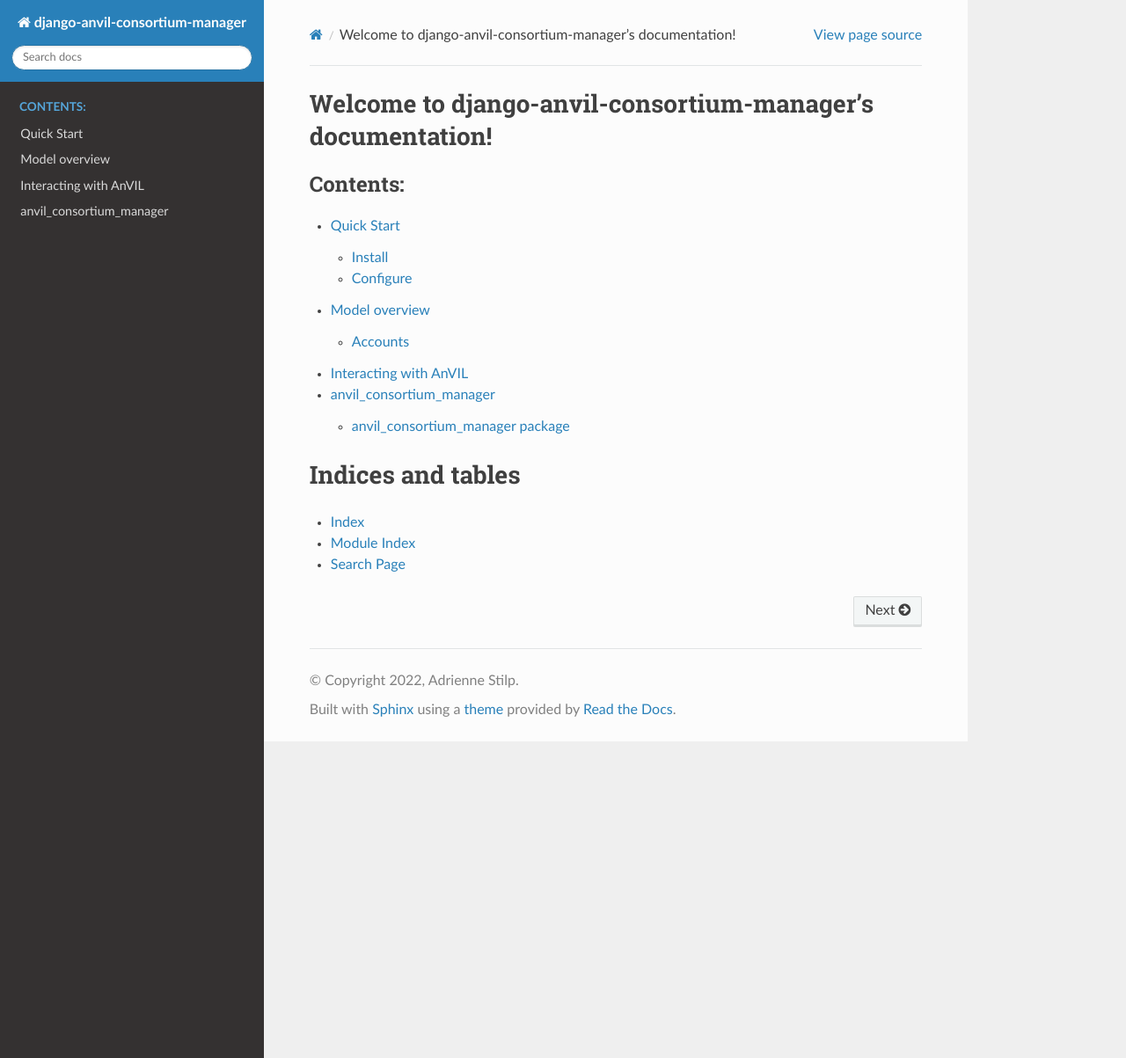
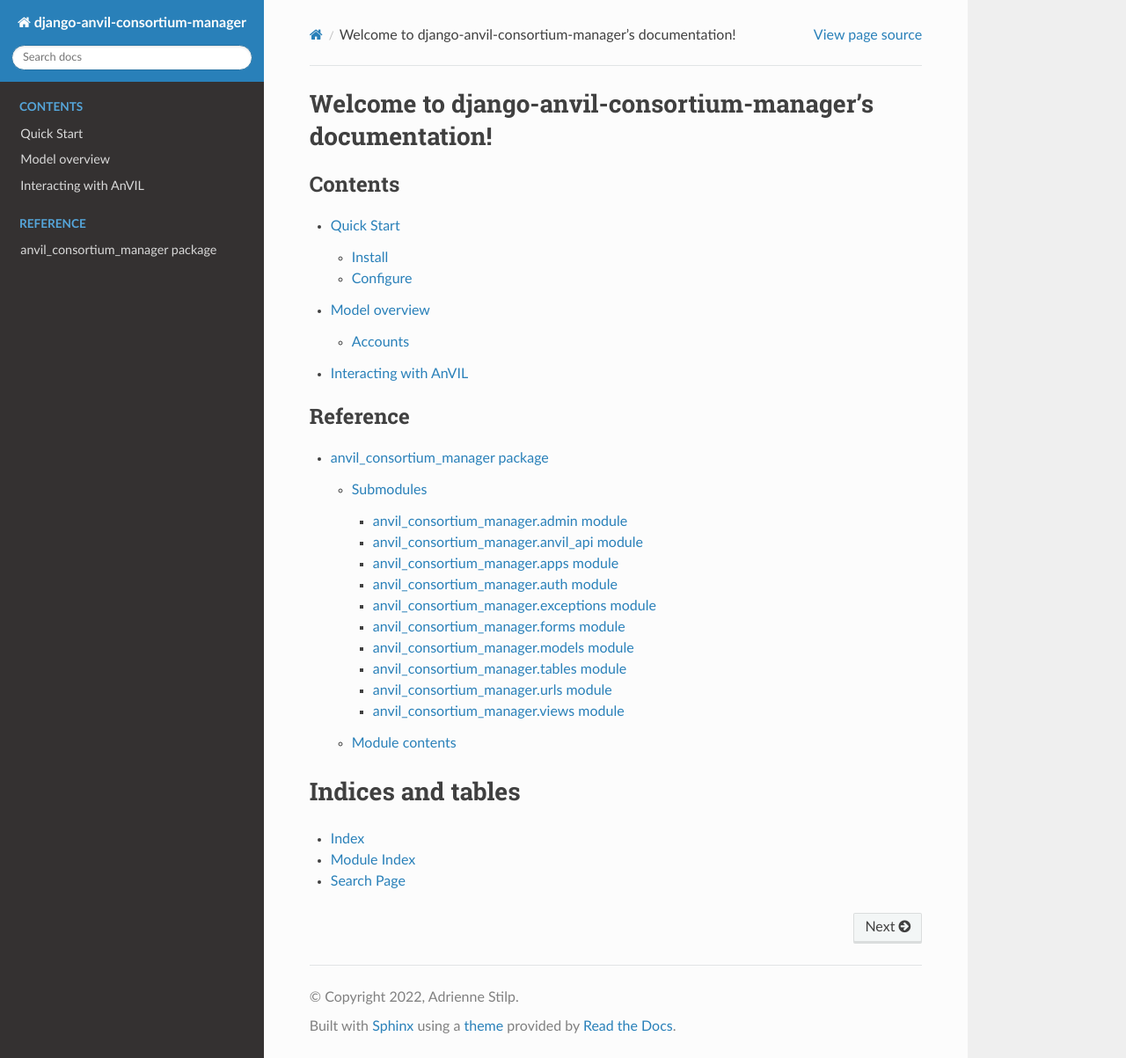
Before and after one commit to UW-GAC/django-anvil-consortium-manager, a Sphinx documentation site: the page built from docs/index.rst, in a window 1280 px wide and 1203 px high. Shown: the whole window at 88% size. Built offline with Sphinx 7.4.7 and the Read the Docs theme 2.0.0, drawn with Linux system fonts in a browser that asks for light colours.

Commit message:
Show apidocs submodules on their own page

```diff
--- /dev/null
+++ b/docs/api/anvil_consortium_manager.admin.rst
@@ -0,0 +1,7 @@
+anvil\_consortium\_manager.admin module
+=======================================
+
+.. automodule:: anvil_consortium_manager.admin
+   :members:
+   :undoc-members:
+   :show-inheritance:
--- /dev/null
+++ b/docs/api/anvil_consortium_manager.anvil_api.rst
@@ -0,0 +1,7 @@
+anvil\_consortium\_manager.anvil\_api module
+============================================
+
+.. automodule:: anvil_consortium_manager.anvil_api
+   :members:
+   :undoc-members:
+   :show-inheritance:
--- /dev/null
+++ b/docs/api/anvil_consortium_manager.apps.rst
@@ -0,0 +1,7 @@
+anvil\_consortium\_manager.apps module
+======================================
+
+.. automodule:: anvil_consortium_manager.apps
+   :members:
+   :undoc-members:
+   :show-inheritance:
--- /dev/null
+++ b/docs/api/anvil_consortium_manager.auth.rst
@@ -0,0 +1,7 @@
+anvil\_consortium\_manager.auth module
+======================================
+
+.. automodule:: anvil_consortium_manager.auth
+   :members:
+   :undoc-members:
+   :show-inheritance:
--- /dev/null
+++ b/docs/api/anvil_consortium_manager.exceptions.rst
@@ -0,0 +1,7 @@
+anvil\_consortium\_manager.exceptions module
+============================================
+
+.. automodule:: anvil_consortium_manager.exceptions
+   :members:
+   :undoc-members:
+   :show-inheritance:
--- /dev/null
+++ b/docs/api/anvil_consortium_manager.forms.rst
@@ -0,0 +1,7 @@
+anvil\_consortium\_manager.forms module
+=======================================
+
+.. automodule:: anvil_consortium_manager.forms
+   :members:
+   :undoc-members:
+   :show-inheritance:
--- /dev/null
+++ b/docs/api/anvil_consortium_manager.models.rst
@@ -0,0 +1,7 @@
+anvil\_consortium\_manager.models module
+========================================
+
+.. automodule:: anvil_consortium_manager.models
+   :members:
+   :undoc-members:
+   :show-inheritance:
--- /dev/null
+++ b/docs/api/anvil_consortium_manager.tables.rst
@@ -0,0 +1,7 @@
+anvil\_consortium\_manager.tables module
+========================================
+
+.. automodule:: anvil_consortium_manager.tables
+   :members:
+   :undoc-members:
+   :show-inheritance:
--- /dev/null
+++ b/docs/api/anvil_consortium_manager.urls.rst
@@ -0,0 +1,7 @@
+anvil\_consortium\_manager.urls module
+======================================
+
+.. automodule:: anvil_consortium_manager.urls
+   :members:
+   :undoc-members:
+   :show-inheritance:
--- /dev/null
+++ b/docs/api/anvil_consortium_manager.views.rst
@@ -0,0 +1,7 @@
+anvil\_consortium\_manager.views module
+=======================================
+
+.. automodule:: anvil_consortium_manager.views
+   :members:
+   :undoc-members:
+   :show-inheritance:
--- a/docs/index.rst
+++ b/docs/index.rst
@@ -8,12 +8,17 @@ Welcome to django-anvil-consortium-manager's documentation!
 
 .. toctree::
    :maxdepth: 2
-   :caption: Contents:
+   :caption: Contents
 
    quickstart
    models
    anvil_api
-   api/modules
+
+.. toctree::
+   :maxdepth: 6
+   :caption: Reference
+
+   api/anvil_consortium_manager
 
 Indices and tables
 ==================
```
Also changed, not shown: docs/api/anvil_consortium_manager.rst (+12 -78 lines), docs/api/modules.rst (deleted, +0 -7 lines), 1 other file.
